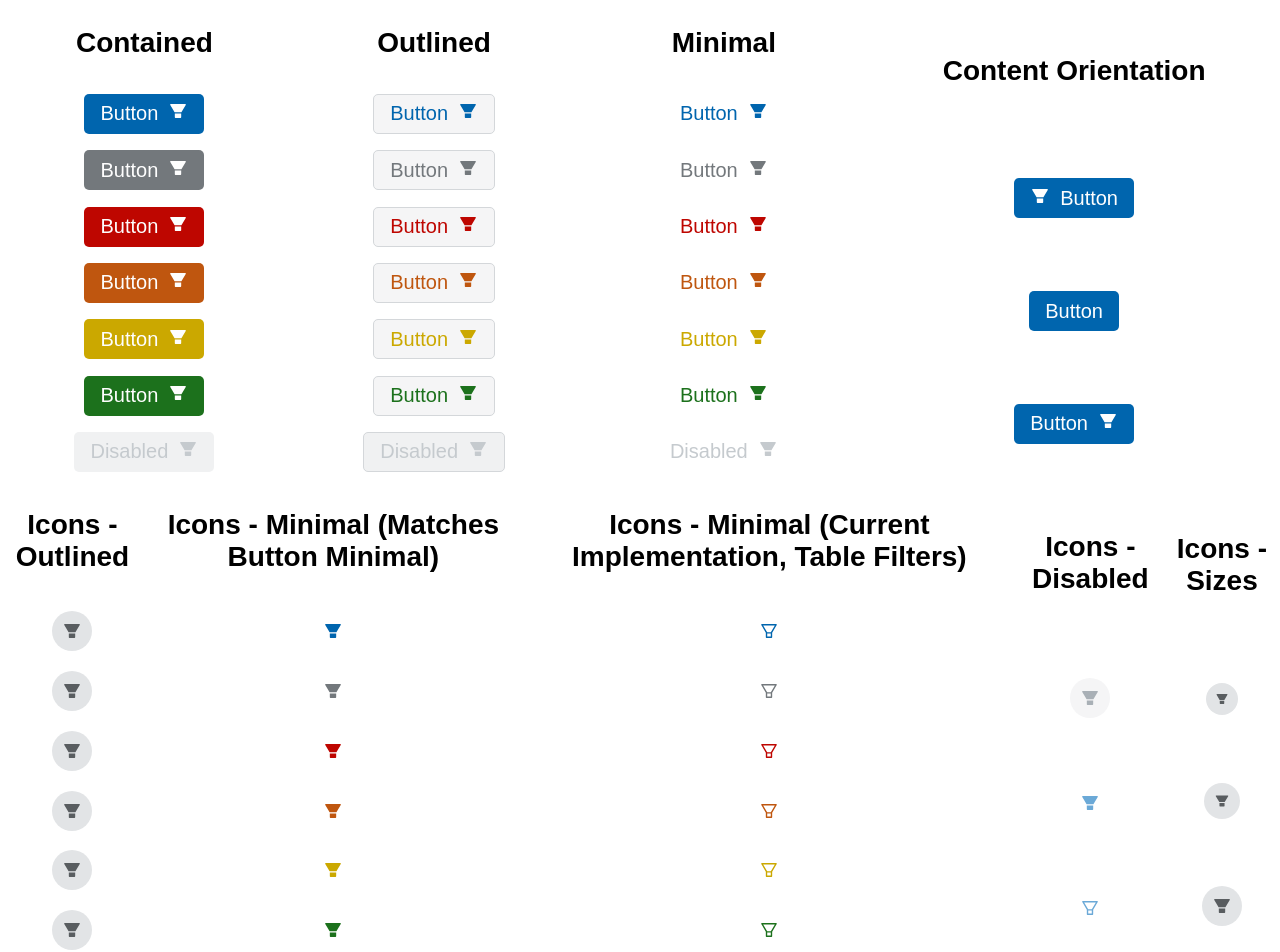
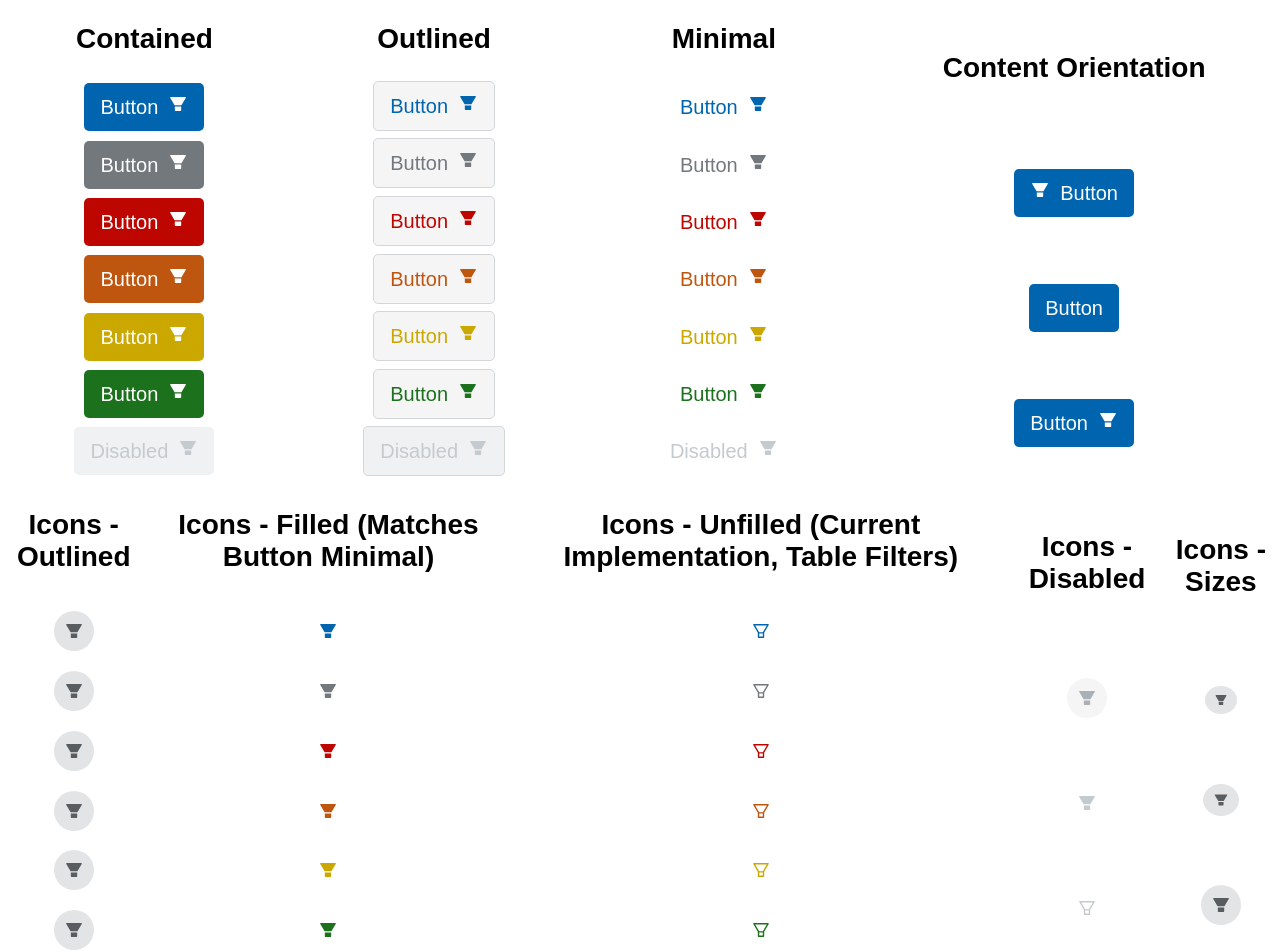
Before and after one commit to stacey-ng/styling-demo, a React (Create React App) app: page / in a window 1280 px wide. Shown: the top 952 px of the page. Built offline with nearby package versions, Linux system fonts and the light colour scheme; the HTML template or start-up script is replaced by a standard one.

Commit message:
Fixed hovering/active effect in unfilled buttons

```diff
--- a/src/App.js
+++ b/src/App.js
@@ -278,45 +278,45 @@ function App() {
           />
         </div>
 
-        <div className="container minimal icons">
-          <h1>Icons - Minimal (Matches Button Minimal)</h1>
+        <div className="container filled icons">
+          <h1>Icons - Filled (Matches Button Minimal)</h1>
           <StyledIconButton
-            variant="minimal"
+            variant="filled"
             color="blue"
             icon="AiFillFilter"
             size="large"
             activatable
           />
           <StyledIconButton
-            variant="minimal"
+            variant="filled"
             color="neutral"
             icon="AiFillFilter"
             size="large"
             activatable
           />
           <StyledIconButton
-            variant="minimal"
+            variant="filled"
             color="red"
             icon="AiFillFilter"
             size="large"
             activatable
           />
           <StyledIconButton
-            variant="minimal"
+            variant="filled"
             color="orange"
             icon="AiFillFilter"
             size="large"
             activatable
           />
           <StyledIconButton
-            variant="minimal"
+            variant="filled"
             color="yellow"
             icon="AiFillFilter"
             size="large"
             activatable
           />
           <StyledIconButton
-            variant="minimal"
+            variant="filled"
             color="green"
             icon="AiFillFilter"
             size="large"
@@ -325,52 +325,52 @@ function App() {
         </div>
 
         <div className="container minimal2 icons">
-          <h1>Icons - Minimal (Current Implementation, Table Filters)</h1>
+          <h1>Icons - Unfilled (Current Implementation, Table Filters)</h1>
           <StyledIconButton
-            variant="minimal2"
+            variant="unfilled"
             color="blue"
             icon="AiOutlineFilter"
-            hoverIcon="AiFillFilter"
+            activeIcon="AiFillFilter"
             size="large"
             activatable
           />
           <StyledIconButton
-            variant="minimal2"
+            variant="unfilled"
             color="neutral"
             icon="AiOutlineFilter"
-            hoverIcon="AiFillFilter"
+            activeIcon="AiFillFilter"
             size="large"
             activatable
           />
           <StyledIconButton
-            variant="minimal2"
+            variant="unfilled"
             color="red"
             icon="AiOutlineFilter"
-            hoverIcon="AiFillFilter"
+            activeIcon="AiFillFilter"
             size="large"
             activatable
           />
           <StyledIconButton
-            variant="minimal2"
+            variant="unfilled"
             color="orange"
             icon="AiOutlineFilter"
-            hoverIcon="AiFillFilter"
+            activeIcon="AiFillFilter"
             size="large"
             activatable
           />
           <StyledIconButton
-            variant="minimal2"
+            variant="unfilled"
             color="yellow"
             icon="AiOutlineFilter"
-            hoverIcon="AiFillFilter"
+            activeIcon="AiFillFilter"
             size="large"
             activatable
           />
           <StyledIconButton
-            variant="minimal2"
+            variant="unfilled"
             color="green"
             icon="AiOutlineFilter"
-            hoverIcon="AiFillFilter"
+            activeIcon="AiFillFilter"
             size="large"
             activatable
           />
@@ -387,7 +387,7 @@ function App() {
             disabled
           />
           <StyledIconButton
-            variant="minimal"
+            variant="filled"
             color="blue"
             icon="AiFillFilter"
             size="large"
@@ -395,7 +395,7 @@ function App() {
             disabled
           />
           <StyledIconButton
-            variant="minimal2"
+            variant="unfilled"
             color="blue"
             icon="AiOutlineFilter"
             size="large"
--- a/src/styled-components/StyledButton/StyledButton.jsx
+++ b/src/styled-components/StyledButton/StyledButton.jsx
@@ -1,5 +1,4 @@
 import React, { useState } from "react";
-import styled, { css } from "styled-components";
 import { Button } from "./style";
 import { icons } from "../icons";
 
--- a/src/styled-components/StyledButton/style.js
+++ b/src/styled-components/StyledButton/style.js
@@ -80,15 +80,15 @@ export const Button = styled.button(
 
     const height = {
       small: {
-        container: "32px",
+        lineHeight: "32px",
         font: "14px",
       },
       medium: {
-        container: "36px",
+        lineHeight: "36px",
         font: "16px",
       },
       large: {
-        container: "40px",
+        lineHeight: "40px",
         font: "20px",
       },
     };
@@ -105,7 +105,7 @@ export const Button = styled.button(
 
     return css`
     display: flex;
-    height: ${size ? height[size].container : "32px"};
+    line-height: ${size ? height[size].lineHeight : "32px"};
     justify-content: center;
     align-items: center;
     padding: 0.25rem 1rem;
--- a/src/styled-components/StyledIconButton/StyledIconButton.jsx
+++ b/src/styled-components/StyledIconButton/StyledIconButton.jsx
@@ -1,5 +1,4 @@
-import React, { useState } from "react";
-import styled, { css } from "styled-components";
+import React, { useEffect, useState } from "react";
 import { Button } from "./style";
 import { icons } from "../icons";
 
@@ -12,8 +11,8 @@ const StyledButton = ({
   type,
   size,
   icon,
-  // Better practice to delineate hover/active/fill icon
-  hoverIcon,
+  // Better practice to delineate hover/active/fill icon?
+  activeIcon,
   onClick,
 }) => {
   const [currIcon, setCurrIcon] = useState(icon);
@@ -25,6 +24,10 @@ const StyledButton = ({
     activatable && setIsActive(!isActive);
   };
 
+  useEffect(() => {
+    activeIcon && isActive ? setCurrIcon(activeIcon) : setCurrIcon(icon);
+  }, [isActive, icon, activeIcon]);
+
   return (
     <Button
       variant={variant}
@@ -34,8 +37,12 @@ const StyledButton = ({
       type={type}
       isActive={isActive}
       onClick={handleClick}
-      onMouseEnter={() => hoverIcon && setCurrIcon(hoverIcon)}
-      onMouseLeave={() => hoverIcon && setCurrIcon(icon)}
+      onMouseEnter={(e) => {
+        activeIcon && setCurrIcon(activeIcon);
+      }}
+      onMouseLeave={(e) => {
+        activeIcon && !isActive && setCurrIcon(icon);
+      }}
     >
       {icons[currIcon]}
     </Button>
--- a/src/styled-components/StyledIconButton/style.js
+++ b/src/styled-components/StyledIconButton/style.js
@@ -4,57 +4,88 @@ import { colors, defaultIndex } from "../colors";
 export const Button = styled.button(({ variant, color, isActive, size }) => {
   // https://styled-components.com/docs/basics#styling-any-component\
   const { neutral } = colors;
+  const buttonColor = colors[color];
+  const colorIndex = defaultIndex[color];
 
   // CSS properties: text color, background color, hover text color, hover background, border
-  // Default theme as guardrail in case developer does not provide sufficient props
+  // Default theme as guardrail in case developer does not provide sufficient props?
   // Currently there are only 2 'themes' of implementation of these icon buttons. Should we only create themes for available instances?
-  const variants = {
-    outlined: {
-      text: isActive ? colors[color][defaultIndex[color]] : neutral[12],
-      bg: isActive ? colors[color][defaultIndex[color] - 4] : neutral[5],
-      border: "none",
+  const createOutlineStyle = () => {
+    let outlineStyle = {
+      text: neutral[12],
+      bg: neutral[5],
       borderRadius: "50%",
-      hoverText: colors[color][defaultIndex[color]],
-      hoverBg: isActive
-        ? colors[color][defaultIndex[color] - 2]
-        : colors[color][defaultIndex[color] - 4],
+
+      hoverText: buttonColor[colorIndex],
+      hoverBg: buttonColor[colorIndex - 4],
+
       disabledText: neutral[9],
       disabledBg: neutral[3],
-    },
-    minimal: {
-      text: colors[color][defaultIndex[color]],
+    };
+
+    if (isActive) {
+      outlineStyle.text = buttonColor[colorIndex];
+      outlineStyle.bg = buttonColor[colorIndex - 4];
+      outlineStyle.hoverBg = buttonColor[colorIndex - 2];
+    }
+
+    return outlineStyle;
+  };
+
+  const createFilledStyle = () => {
+    let filledStyle = {
+      text: buttonColor[colorIndex],
       bg: "none",
-      border: "none",
       borderRadius: "5px",
-      hoverText: colors[color][defaultIndex[color] + 2],
+
+      hoverText: buttonColor[colorIndex + 2],
       hoverBg: neutral[3],
-      disabledText: colors[color][defaultIndex[color] - 2],
+
+      disabledText: neutral[7],
       disabledBg: "none",
-    },
-    minimal2: {
-      text: colors[color][defaultIndex[color]],
+    };
+
+    if (isActive) {
+      filledStyle.bg = neutral[3];
+    }
+
+    return filledStyle;
+  };
+
+  const createUnfilledStyle = () => {
+    let unfilledStyle = {
+      text: buttonColor[colorIndex],
       bg: "none",
-      border: "none",
-      borderRadius: "5pxAi",
-      hoverText: colors[color][defaultIndex[color]],
+      borderRadius: "5px",
+
+      hoverText: buttonColor[colorIndex],
       hoverBg: "none",
-      disabledText: colors[color][defaultIndex[color] - 2],
+
+      disabledText: neutral[7],
       disabledBg: "none",
-    },
+    };
+
+    return unfilledStyle;
+  };
+
+  const stylingFunctions = {
+    outlined: createOutlineStyle,
+    filled: createFilledStyle,
+    unfilled: createUnfilledStyle,
   };
 
   // Should height be another layer of the themes object?
   const height = {
     small: {
-      container: "32px",
+      lineHeight: "32px",
       font: "14px",
     },
     medium: {
-      container: "36px",
+      lineHeight: "36px",
       font: "16px",
     },
     large: {
-      container: "40px",
+      lineHeight: "40px",
       font: "20px",
     },
   };
@@ -62,21 +93,20 @@ export const Button = styled.button(({ variant, color, isActive, size }) => {
   const {
     text,
     bg,
-    border,
     borderRadius,
     hoverText,
     hoverBg,
     disabledText,
     disabledBg,
-  } = variants[variant];
+  } = stylingFunctions[variant]();
 
   // console.log("style-->", text, bg, border, hoverText, hoverBg, height);
   // console.log("color-->", theme, themes[theme][color]);
 
   return css`
     display: flex;
-    height: ${size ? height[size].container : "32px"};
-    width: ${size ? height[size].container : "32px"};
+    line-height: ${size ? height[size].lineHeight : "32px"};
+    width: ${size ? height[size].lineHeight : "32px"};
     justify-content: center;
     align-items: center;
     padding: 0.5em;
@@ -84,7 +114,6 @@ export const Button = styled.button(({ variant, color, isActive, size }) => {
 
     color: ${text};
     background: ${bg};
-    border: ${border};
     border-radius: ${borderRadius};
 
     font-size: ${size ? height[size].font : "14px"};
```
